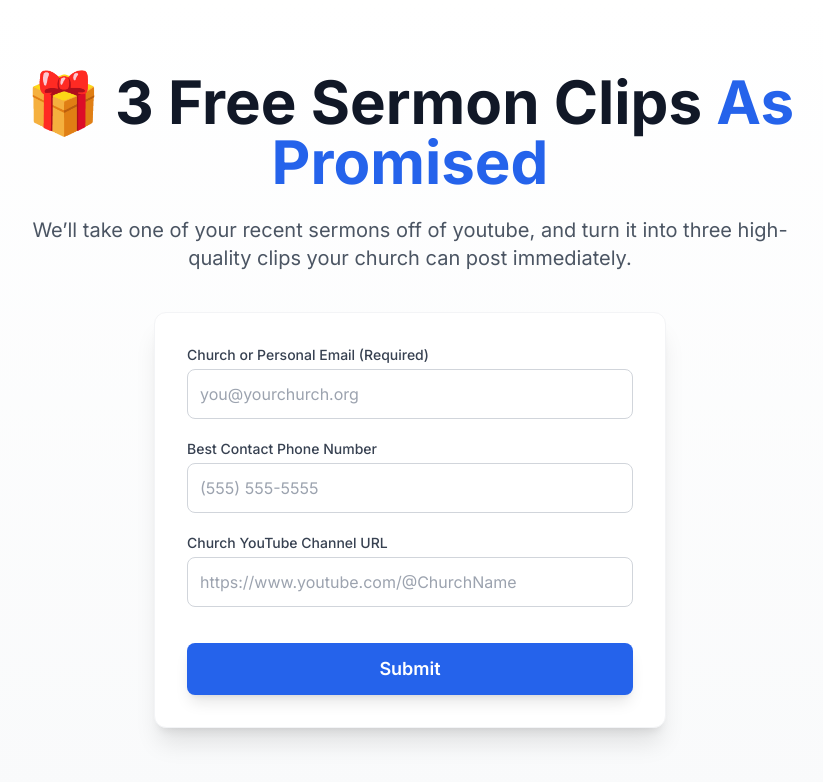
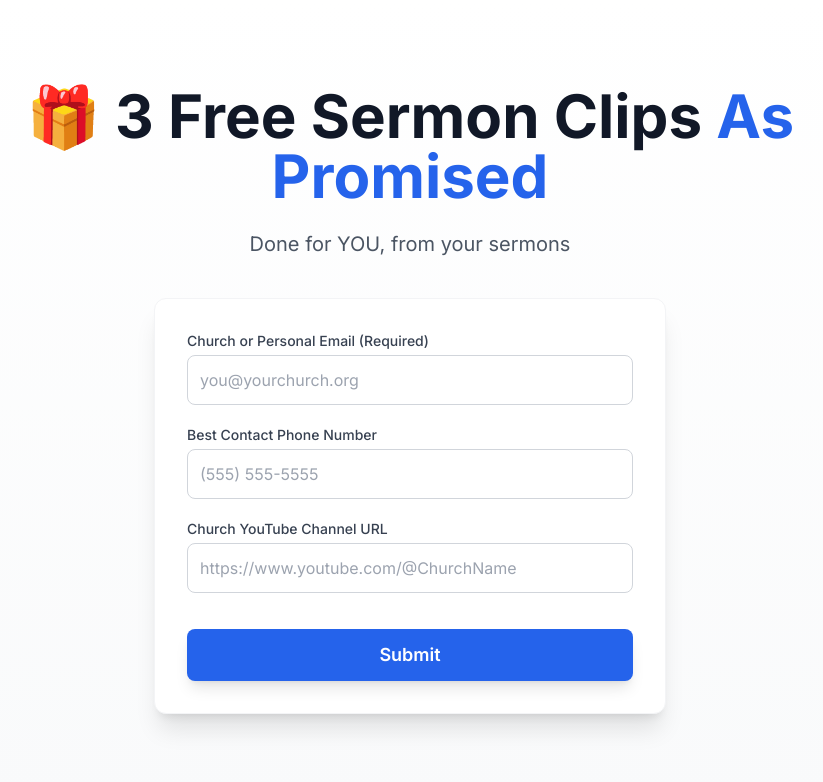
Before and after one commit to Timthetitan01/Unstunted, a plain HTML site: page index.html in a window 1280 px wide. Shown: the whole page, without its empty margins (230-1053 px from the left). Drawn offline with nearby package versions, Linux system fonts and the light colour scheme.

Commit message:
Update index.html

```diff
--- a/index.html
+++ b/index.html
@@ -47,7 +47,7 @@
             </h1>
             <!-- Sub-headline -->
             <p class="text-lg md:text-xl text-gray-600 mb-10 max-w-3xl mx-auto">
-            We’ll take one of your recent sermons off of youtube, and turn it into three high-quality clips your church can post immediately.
+            Done for YOU, from your sermons
             </p>
 
             <!--
```
